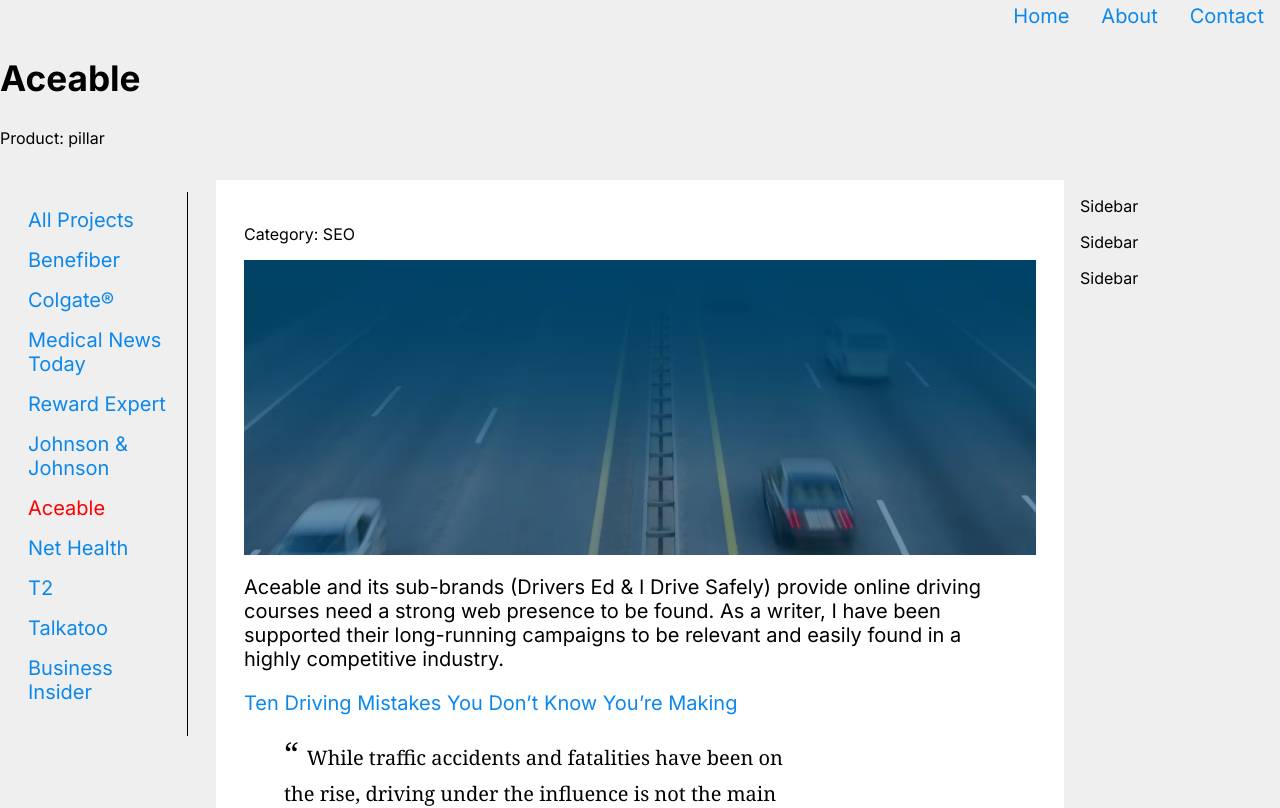
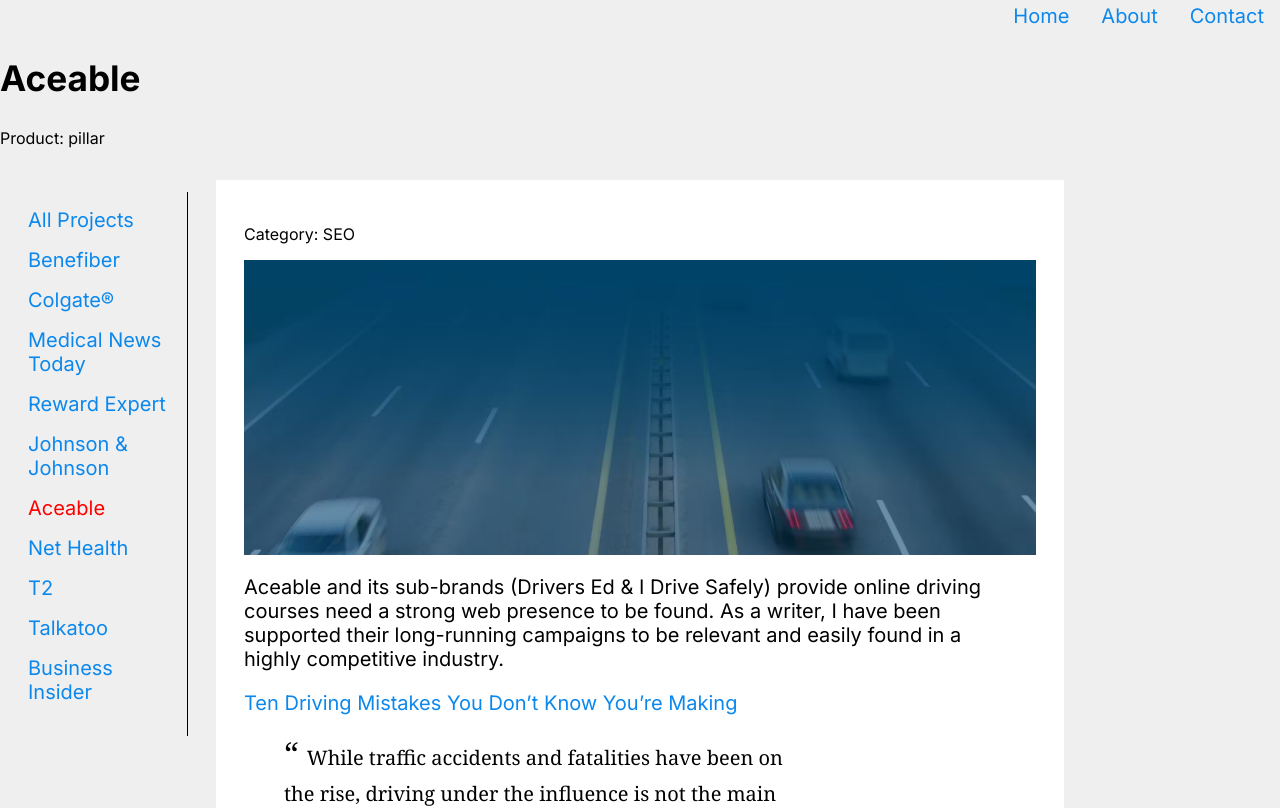
Before and after one commit to cml815/about-a, a React (Create React App) app: page /projects/Aceable in a window 1280 px wide. Shown: the top 808 px of the page. Built offline with nearby package versions, Linux system fonts and the light colour scheme.

Commit message:
rm sidebar

```diff
--- a/src/components/Project.jsx
+++ b/src/components/Project.jsx
@@ -43,12 +43,12 @@ export function Project() {
 
         </div>
         </main>
-        <div className={styles.sidebar}>
+        {/* <div className={styles.sidebar}>
           <p>Sidebar</p>
           <p>Sidebar</p>
           <p>Sidebar</p>
         </div>
-
+       */}
     </div>
     <Outlet />
     </>
--- a/src/data.js
+++ b/src/data.js
@@ -1,3 +1,5 @@
+import { Categories } from "./components/Categories";
+
 let projects = [
   {
 
@@ -208,6 +210,10 @@ export function getProjects () {
   return projects;
 }
 
+export function getCategories() {
+  return Categories;
+}
+
 // export function getProject() {
 //   return projects;
 // }
```
